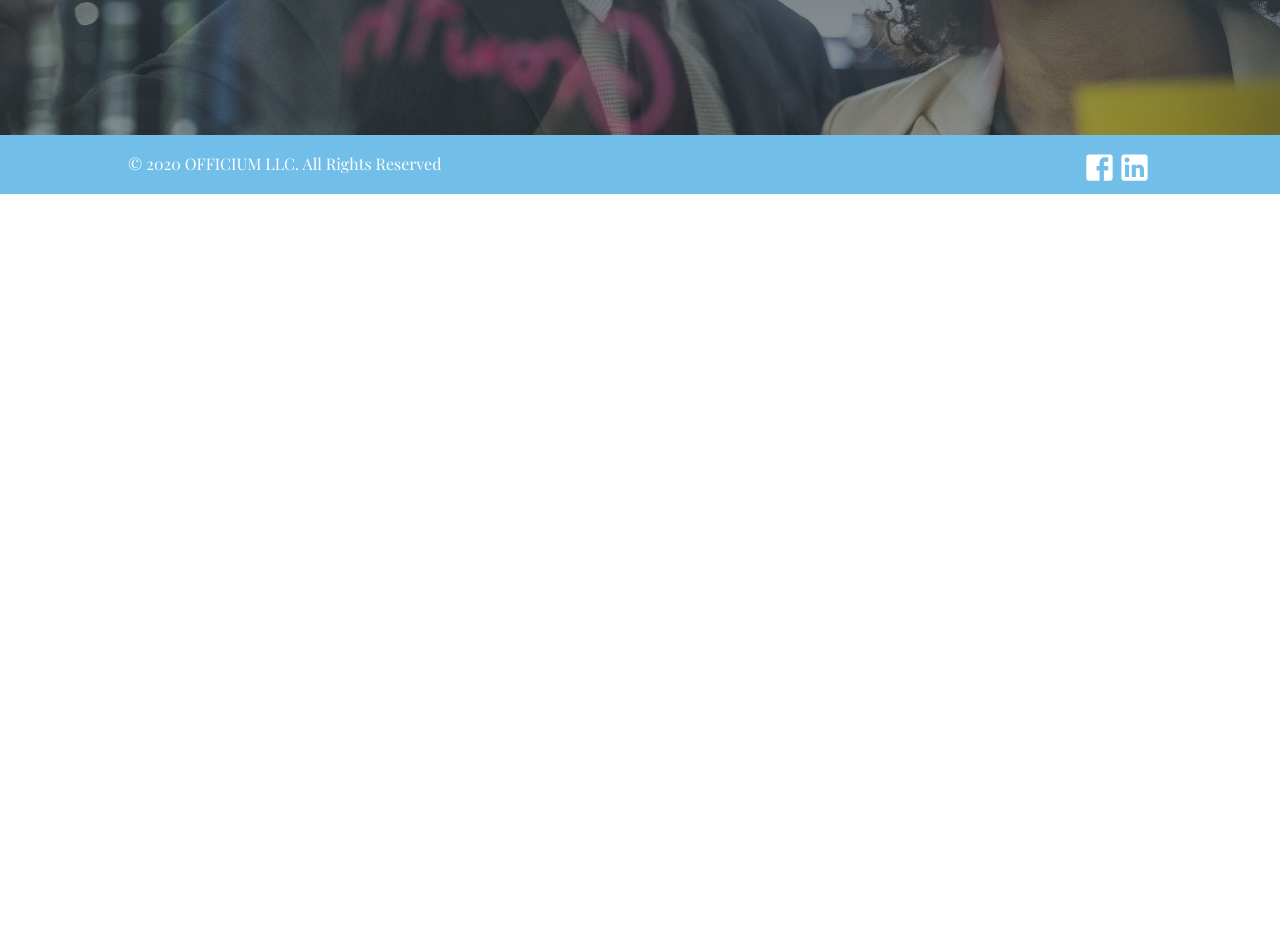
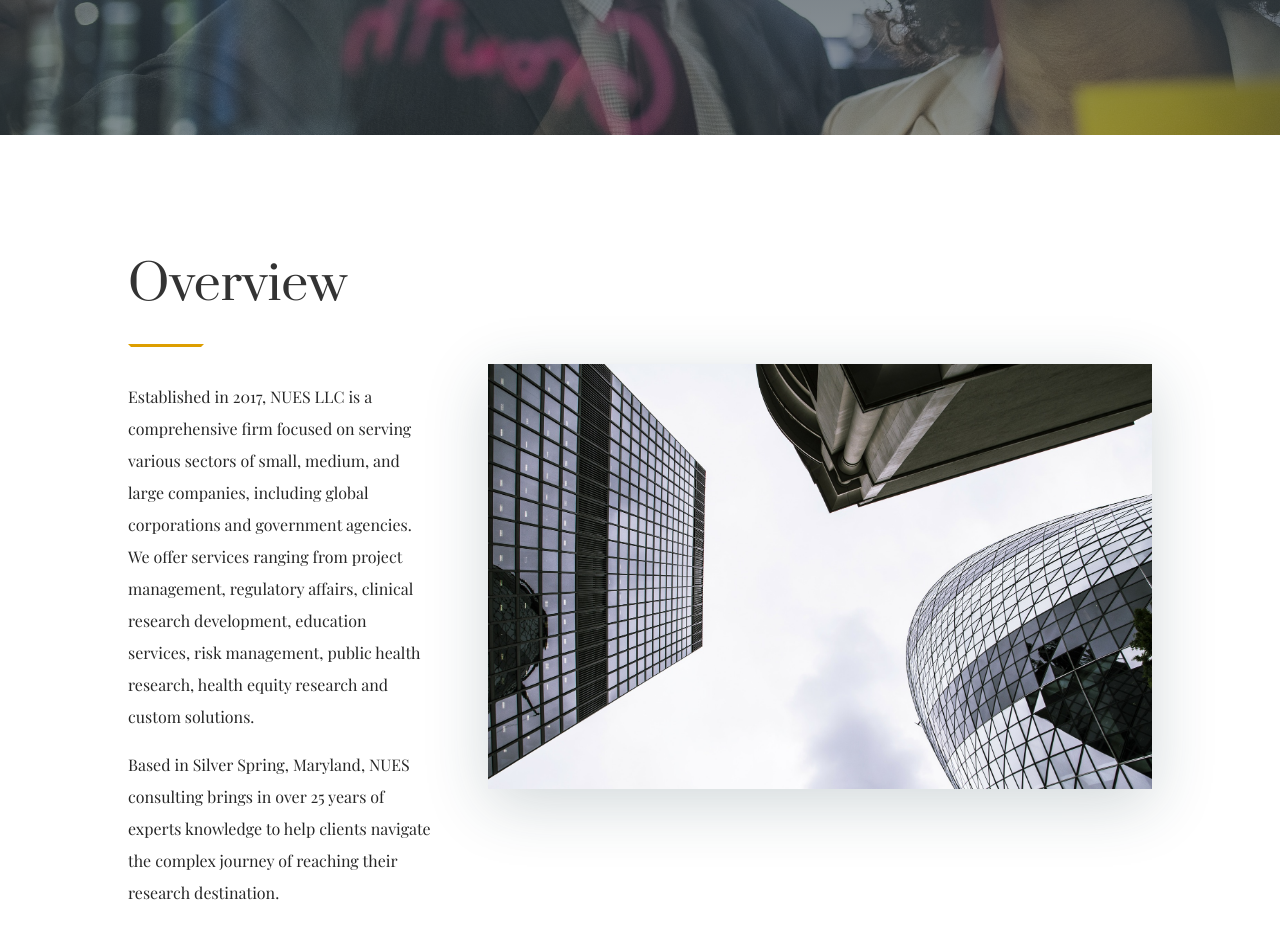
Before and after one commit to anwachuku15/officium, a React (Create React App) app: page /about in a window 1280 px wide. Shown: the part 500-1438 px from the top of the page. Before the commit the page ends 800 px from the top, so only its background shows below. Built offline with nearby package versions, Linux system fonts and the light colour scheme.

Commit message:
completed second section component for About page

```diff
--- a/src/components/about/Overview.css
+++ b/src/components/about/Overview.css
@@ -0,0 +1,164 @@
+@media (max-width: 980px) {
+  .overview__div {
+    padding-top: 30px;
+    max-width: 1080px;
+  }
+  .overview__contentContainer {
+    width: 100%;
+    margin-bottom: 30px;
+  }
+  .overview__divider {
+    margin-bottom: 30px;
+  }
+  .overview__image {
+    width: 100%;
+  }
+  .overview__imageDiv {
+    margin-right: auto;
+    margin-left: auto;
+    text-align: center;
+  }
+}
+
+@media (min-width: 981px) {
+  .overview__div {
+    padding-top: 2%;
+  }
+  .overview__contentContainer {
+    margin-right: 5.5%;
+    width: 29.666%;
+  }
+  .overview__divider {
+    margin-bottom: 9.27%;
+  }
+  .overview__image {
+    width: 64.833%;
+    margin-right: 0;
+  }
+}
+
+@media only screen and (min-width: 1350px) {
+  .overview__div {
+    padding-top: 27px;
+  }
+}
+
+.overview__container {
+  padding-top: 7px;
+}
+
+.overview__div {
+  width: 80%;
+  margin: auto;
+}
+
+.overview__contentContainer {
+  padding: 80px 0px 80px 0px;
+  float: left;
+}
+
+.overview__headerContainer {
+  /* animation-name: overviewHeaderFade;
+    animation-duration: 1000ms;
+    animation-delay: 0ms;
+    opacity: 0;
+    animation-timing-function: ease-in-out;
+    animation-fill-mode: both!important; */
+  margin-bottom: 10px;
+}
+
+.overview__headerDiv {
+}
+
+.overview__headerDiv > h2 {
+  font-family: prata;
+  font-size: 48px;
+  line-height: 1.6em;
+  padding-bottom: 10px;
+  color: #333;
+  font-weight: 500;
+}
+
+.overview__divider {
+  /* animation-name: overviewDividerSlideRight;
+    animation-duration: 1000ms;
+    animation-delay: 0ms;
+    opacity: 0;
+    animation-timing-function: ease-in-out;
+    animation-fill-mode: both;
+    transform: translate3d(10%, 0px, 0px); */
+  max-width: 70px;
+  height: 23px;
+  margin: 0 0 30px 0;
+  box-sizing: content-box;
+  border-color: #dd9e00 transparent transparent transparent;
+  border-top-width: 3px;
+  border-style: solid;
+  content: "";
+  width: 100%;
+  height: 1px;
+}
+
+.overview__divider:before {
+  border-top-color: #dd9e00;
+  border-top-width: 3px;
+  position: absolute;
+  top: 50%;
+  left: 0;
+  z-index: 10;
+  width: 100%;
+  height: 1px;
+  content: "";
+}
+
+.overview__dividerInternal {
+  display: inline-block;
+  width: 100%;
+}
+
+.overview__bodyContainer {
+  color: rgba(35, 35, 35, 0.99);
+  font-size: 16px;
+  line-height: 2em;
+  max-width: 500px;
+  /* animation-duration: .2s;
+    animation-timing-function: linear; */
+}
+
+.overview__body {
+}
+
+.overview__body > p {
+  line-height: 2em;
+  padding-bottom: 1em;
+  font-family: playfair;
+  font: 16px;
+}
+
+.overview__imageContainer {
+  /* float: left; */
+}
+
+.overview__imageDiv {
+  /* animation-name: overviewImgSlideRight;
+  animation-duration: 1000ms;
+  animation-delay: 0ms;
+  opacity: 0;
+  animation-timing-function: ease-in-out;
+  animation-fill-mode: both;
+  transform: translate3d(4%, 0px, 0px); */
+  padding-top: 190px;
+  padding-right: 0px;
+  padding-bottom: 0px;
+  padding-left: 0px;
+  margin-top: 7px !important;
+  margin-bottom: 0px !important;
+  max-width: 100% !important;
+}
+
+.overview__image {
+  /* width: 100%; */
+  box-shadow: 0px 15px 60px 0px rgba(29, 61, 71, 0.2);
+  display: inline-block;
+  max-width: 100%;
+}
--- a/src/components/about/Overview.js
+++ b/src/components/about/Overview.js
@@ -1,8 +1,51 @@
 import React from "react";
 import "./Overview.css";
+import Grid from "@material-ui/core/Grid";
 
 const Overview = () => {
-  return <div className="overview__container"></div>;
+  return (
+    <div className="overview__container">
+      <div className="overview__div">
+        <div className="overview__contentContainer">
+          <div className="overview__headerContainer">
+            <div className="overview__headerDiv">
+              <h2>Overview</h2>
+            </div>
+          </div>
+          <div className="overview__divider">
+            {/* <div className="overview__dividerInternal"></div> */}
+          </div>
+          <div className="overview__bodyContainer">
+            <div className="overview__body">
+              <p>
+                Established in 2017, NUES LLC is a comprehensive firm focused on
+                serving various sectors of small, medium, and large companies,
+                including global corporations and government agencies. We offer
+                services ranging from project management, regulatory affairs,
+                clinical research development, education services, risk
+                management, public health research, health equity research and
+                custom solutions.
+              </p>
+              <p>
+                Based in Silver Spring, Maryland, NUES consulting brings in over
+                25 years of experts knowledge to help clients navigate the
+                complex journey of reaching their research destination.
+              </p>
+            </div>
+          </div>
+        </div>
+        <div className="overview__imageContainer">
+          <div className="overview__imageDiv">
+            <img
+              src={require("../../assets/img/about/overview.jpg")}
+              alt=""
+              className="overview__image"
+            />
+          </div>
+        </div>
+      </div>
+    </div>
+  );
 };
 
 export default Overview;
```
